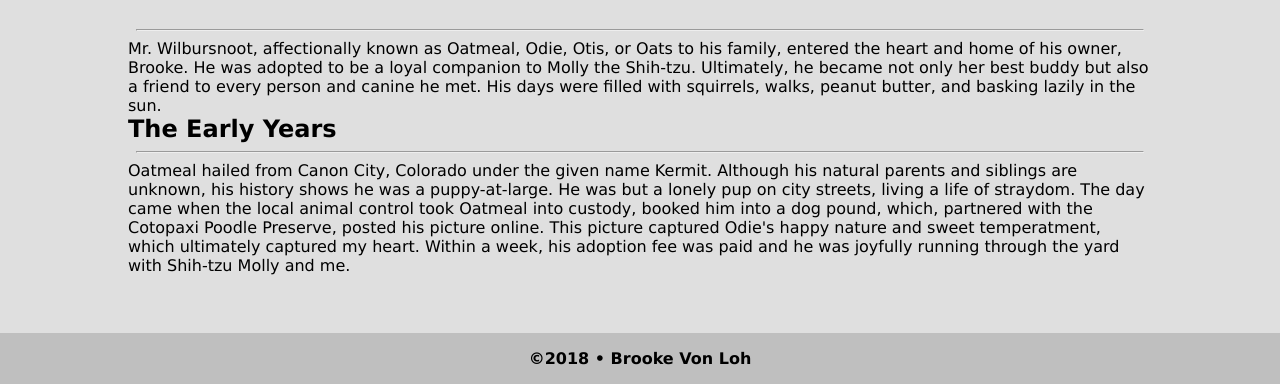
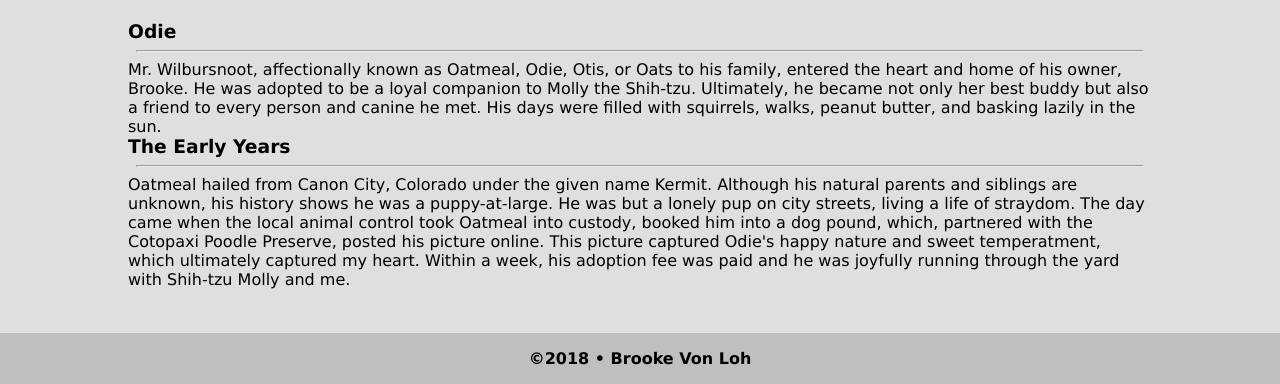
Before and after one commit to brookevonloh/odie-tribute, a plain HTML site: page index.html in a window 1280 px wide. Shown: the part 416-800 px from the top of the page. Drawn offline with Linux system fonts and the light colour scheme.

Commit message:
Moved content to sections inside main

```diff
--- a/index.html
+++ b/index.html
@@ -18,11 +18,16 @@
     <h2>Puppy-at-Large</h2>
   </header>
   <main>
-    <hr>
-    <p>Mr. Wilbursnoot, affectionally known as Oatmeal, Odie, Otis, or Oats to his family, entered the heart and home of his owner, Brooke.  He was adopted to be a loyal companion to Molly the Shih-tzu.  Ultimately, he became not only her best buddy but also a friend to every person and canine he met.  His days were filled with squirrels, walks, peanut butter, and basking lazily in the sun.</p>
-    <h2>The Early Years</h2>
-    <hr>
-    <p>Oatmeal hailed from Canon City, Colorado under the given name Kermit.  Although his natural parents and siblings are unknown, his history shows he was a puppy-at-large.  He was but a lonely pup on city streets, living a life of straydom.  The day came when the local animal control took Oatmeal into custody, booked him into a dog pound, which, partnered with the Cotopaxi Poodle Preserve, posted his picture online.  This picture captured Odie's happy nature and sweet temperatment, which ultimately captured my heart.  Within a week, his adoption fee was paid and he was joyfully running through the yard with Shih-tzu Molly and me.</p>
+    <section>
+      <h3>Odie</h3>
+      <hr>
+      <p>Mr. Wilbursnoot, affectionally known as Oatmeal, Odie, Otis, or Oats to his family, entered the heart and home of his owner, Brooke.  He was adopted to be a loyal companion to Molly the Shih-tzu.  Ultimately, he became not only her best buddy but also a friend to every person and canine he met.  His days were filled with squirrels, walks, peanut butter, and basking lazily in the sun.</p>
+    </section>
+    <section>
+      <h3>The Early Years</h3>
+      <hr>
+      <p>Oatmeal hailed from Canon City, Colorado under the given name Kermit.  Although his natural parents and siblings are unknown, his history shows he was a puppy-at-large.  He was but a lonely pup on city streets, living a life of straydom.  The day came when the local animal control took Oatmeal into custody, booked him into a dog pound, which, partnered with the Cotopaxi Poodle Preserve, posted his picture online.  This picture captured Odie's happy nature and sweet temperatment, which ultimately captured my heart.  Within a week, his adoption fee was paid and he was joyfully running through the yard with Shih-tzu Molly and me.</p>
+    </section>
   </main>
   <footer>
     <h4>&copy;2018 &bull; Brooke Von Loh</h4>
```
